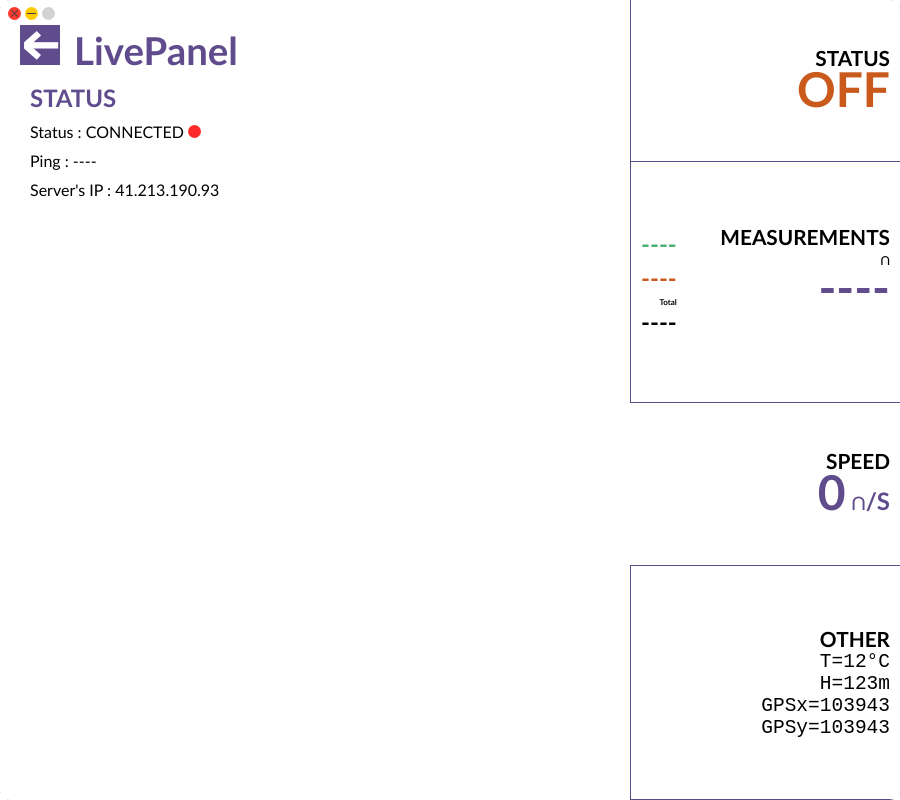
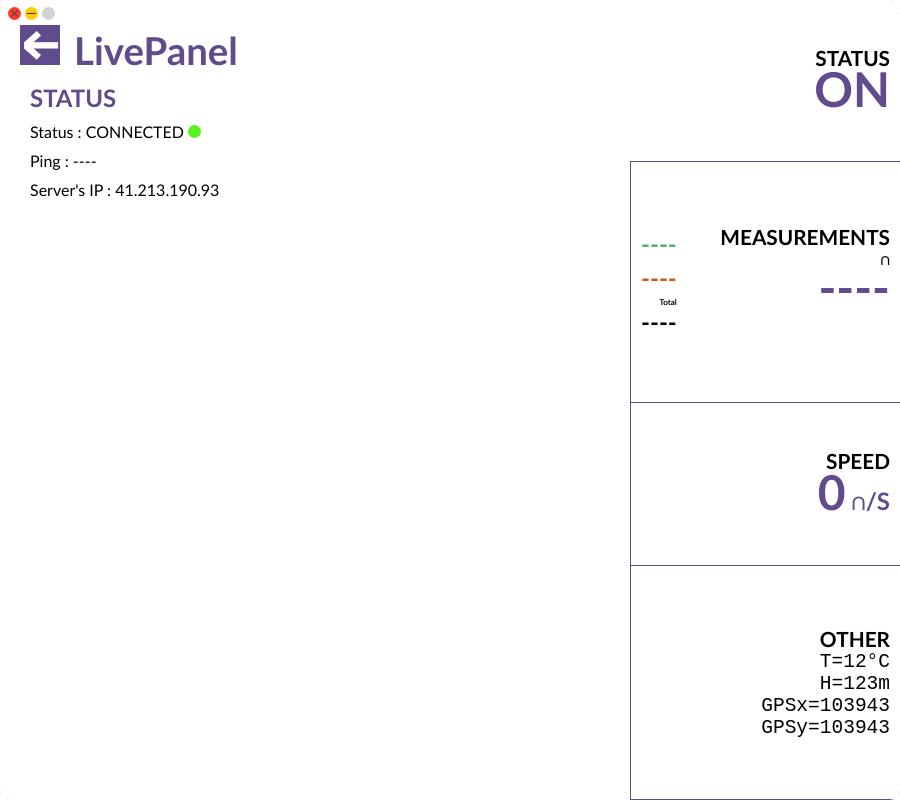
Before and after one commit to louneskmt/cosmix-desktop, an Electron app: page pages/livepanel.html in a window 900 px wide. Drawn offline with nearby package versions, Linux system fonts and the light colour scheme; no server answers.

Commit message:
Correction bugs

```diff
--- a/js/livepanel.js
+++ b/js/livepanel.js
@@ -43,9 +43,9 @@ $(document).ready(function () {
     var serverPort = '80';
     var socket = -1;
 
-    try{
+    try {
         socket = io.connect('http://' + serverIP + ':' + serverPort);
-    }catch(except) {
+    } catch (except) {
         console.error(except);
 
         $(DOM.modal.popup.h2).text("Connection failed")
@@ -54,7 +54,7 @@ $(document).ready(function () {
         $(DOM.modal.popup.button).text("OK")
         $(DOM.modal.popup).addClass("show");
 
-        setTimeout(function(){
+        setTimeout(function () {
             $(DOM.modal.popup).removeClass("show"); // TO BE CHANGED
         }, 3000)
     }
@@ -62,7 +62,7 @@ $(document).ready(function () {
     var measurements = {
         status: "OFF",
         startTime: 0,
-        events:{
+        events: {
             C1: 0,
             C2: 0,
             coincidences: 0,
@@ -73,7 +73,7 @@ $(document).ready(function () {
                 currentSpeed: 0
             }
         },
-        environnement:{
+        environnement: {
             temp: 0,
             GPSx: 0,
             GPSy: 0,
@@ -103,20 +103,25 @@ $(document).ready(function () {
         }
     });
 
+    measurementsGraph = c3.generate({
+        bindto: '#measurementsGraph',
+        data: {
+            columns: [
+                ['Numbers of muons', 0]
+            ]
+        },
+        grid: {
+            x: {
+                show: true
+            },
+            y: {
+                show: true,
+            }
+        }
+    });
+
     // Fonction de mise à jour de l'affichage
     function updateDisplay() {
-        /* STATUS*/
-        $(DOM.currentStatus).text(measurements.status);
-        if (measurements.status == "ON"){
-            $(DOM.connectionStatus).text("CONNECTED");
-            $('#connectionStatusDisplay').addClass("connected");
-            $(DOM.currentStatus).removeClass("colOrange");
-        } else {
-            $(DOM.connectionStatus).text("DISCONNECTED");
-            $('#connectionStatusDisplay').removeClass("connected");
-            $(DOM.currentStatus).addClass("colOrange");
-        }
-
         $(DOM.eventsC1).text(measurements.events.C1);
         $(DOM.eventsC2).text(measurements.events.C2);
         $(DOM.totalEvents).text(measurements.events.C1 + measurements.events.C2);
@@ -131,6 +136,22 @@ $(document).ready(function () {
             class: "math"
         }]);
     }
+
+    function updateStatus() {
+        /* STATUS*/
+        $(DOM.currentStatus).text(measurements.status);
+        if (socket.connected) {
+            $(DOM.connectionStatus).text("CONNECTED");
+            $('#connectionStatusDisplay').addClass("connected");
+            $(DOM.currentStatus).removeClass("colOrange");
+        } else {
+            $(DOM.connectionStatus).text("DISCONNECTED");
+            $('#connectionStatusDisplay').removeClass("connected");
+            $(DOM.currentStatus).addClass("colOrange");
+        }
+    }
+
+    setInterval(updateStatus, 1000);
 
     // Quand un message de type 'newData' est reçu, ajout des nouvelles valeurs,
     // calcul de la vitesse puis appel de la fonction de mise à jour de l'affichage
@@ -150,10 +171,14 @@ $(document).ready(function () {
         speedGraph.flow({
             columns: [["Speed", speedObject.currentSpeed]],
             length: pointsToHide // ==> Enlever x points pour afficher la nouvelle valeur
-        })
+        });
 
         speedObject.somme += speedObject.currentSpeed;
         speedObject.average = speedObject.somme / speedObject.array.length;
+
+        measurementsGraph.flow({
+            columns: [["Numbers of muons", speedObject.somme]],
+        });
 
         updateDisplay();
     });
@@ -162,7 +187,7 @@ $(document).ready(function () {
     var currentTab = 'speed';
 
     // Au clic sur un des boutons latéraux, affichage de l'onglet correspondant (appel de la fontion updateTab)
-    $(".tabSelector").click(function(evt){
+    $(".tabSelector").click(function (evt) {
         var tabName = $(this).attr("data-tab");
         updateTab(tabName, this);
     });
--- a/pages/livepanel.html
+++ b/pages/livepanel.html
@@ -29,21 +29,22 @@
             </header>
 
             <section class="tabDisplay">
-                <div class="tab" id="speedTab" data-tab="speed">
+                <div class="tab marTop10" id="speedTab" data-tab="speed">
+                    <h2>Speed</h2>
                     <div class="graph marTop10" id="speedGraph"></div>
-
                     <h3 class="math">x&#772 = <span id="average">--</span> <label>
                         &cap;/s</label></h3>
                 </div>
                 <div class="marTop10 tab" id="measurementsTab" data-tab="measurements">
                     <h2>Measurements</h2>
+                    <div class="graph marTop10" id="measurementsGraph"></div>
                 </div>
                 <div class="marTop10 tab" id="otherTab" data-tab="other">
                     <h2>Other</h2>
                 </div>
                 <div class="marTop10 tab currentTab" id="statusTab" data-tab="status">
                     <h2>Status</h2>
-                    <p>Status : <span id="connectionStatus">CONNECTED</span> <span id="connectionStatusDisplay"></span></p>
+                    <p>Status : <span id="connectionStatus"></span> <span id="connectionStatusDisplay"></span></p>
                     <p>Ping : <span id="latency">----</span></p>
                     <p>Server's IP : <span id="serverIP">----</span></p>
                 </div>
@@ -52,7 +53,7 @@
 <aside class="right tar">
     <table class="tableTabs">
         <tr>
-            <td id="statusDiv" class="tabSelector" data-tab="status">
+            <td id="statusDiv" class="tabSelector selected" data-tab="status">
                 <h5>Status</h5>
                 <h2 id="currentStatus">OFF</h2>
             </td>
@@ -76,7 +77,7 @@
             </td>
         </tr>
         <tr>
-            <td class="selected tabSelector" id="speedDiv" data-tab="speed">
+            <td class="tabSelector" id="speedDiv" data-tab="speed">
                 <h5>Speed</h5>
                 <h2><span id="speed">0</span><label> &cap;/s</label></h2>
             </td>
```
